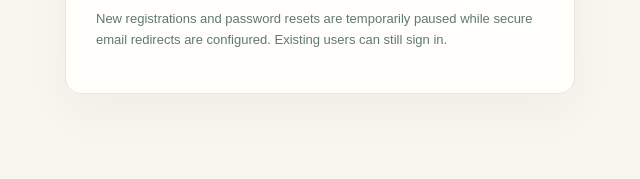
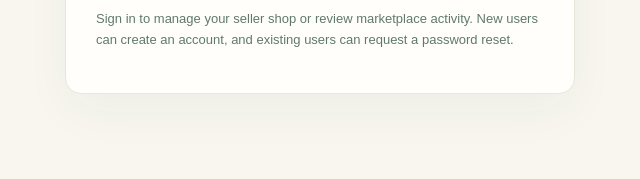
Before and after one commit to Marfenckysbot/Beths-pet-store, a plain HTML site: page portal.html in a window 1280 px wide. Shown: the part 921-1100 px from the top of the page, 320-960 px from the left. Drawn offline with Linux system fonts and the light colour scheme; a script that the page names is missing.

Commit message:
Refresh account access copy after redirect setup

```diff
--- a/portal.html
+++ b/portal.html
@@ -40,7 +40,7 @@
         <div class="auth-actions"><button class="btn btn-primary" type="submit" id="sign-in-button">Sign in <span>↗</span></button><button class="btn btn-secondary" type="button" id="sign-up-button" disabled>Create account</button></div>
         <button class="text-button" type="button" id="reset-password" disabled>Forgot password?</button>
       </form>
-      <p class="portal-message" id="auth-message" role="status" aria-live="polite">New registrations and password resets are temporarily paused while secure email redirects are configured. Existing users can still sign in.</p>
+      <p class="portal-message" id="auth-message" role="status" aria-live="polite">Sign in to manage your seller shop or review marketplace activity. New users can create an account, and existing users can request a password reset.</p>
     </section>
 
     <section id="portal-recovery" class="portal-card auth-card" hidden>
```
